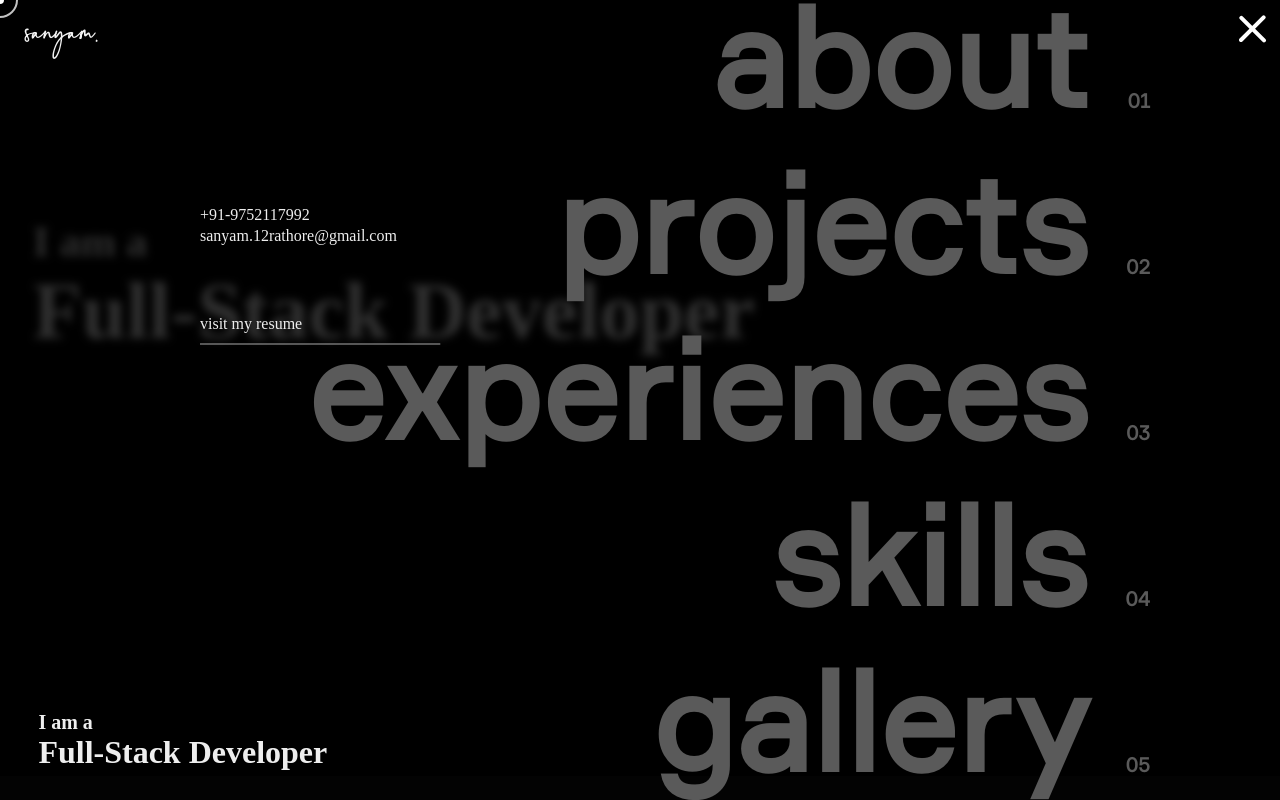
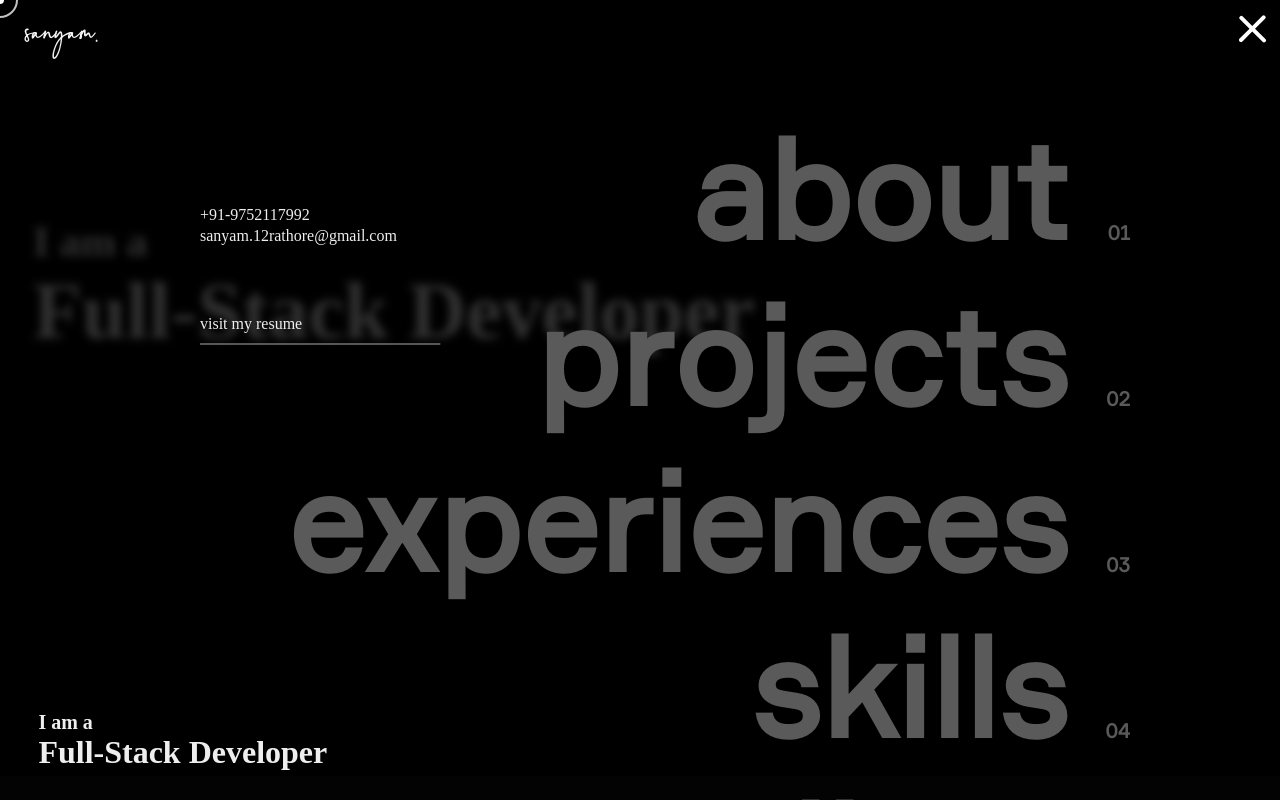
Before and after one commit to sanyam121R/portfolio, a React (Create React App) app: page / in a window 1280 px wide. Both pictures are taken after a click on the element 1235 px from the left and 33 px from the top of the page. Built offline with nearby package versions, Linux system fonts and the light colour scheme; a web font is replaced by a local one.

Commit message:
Update style.scss

```diff
--- a/src/Components/Navbar/style.scss
+++ b/src/Components/Navbar/style.scss
@@ -118,8 +118,8 @@ $primary-color: #eeeeee;
 
 .menuOptions {
     position: relative;
-    top: -41%;
-    left: -130px;
+    top: -24%;
+    left: -150px;
     font-family: Formular;
     text-align: end;
     font-size: 136px;
```
